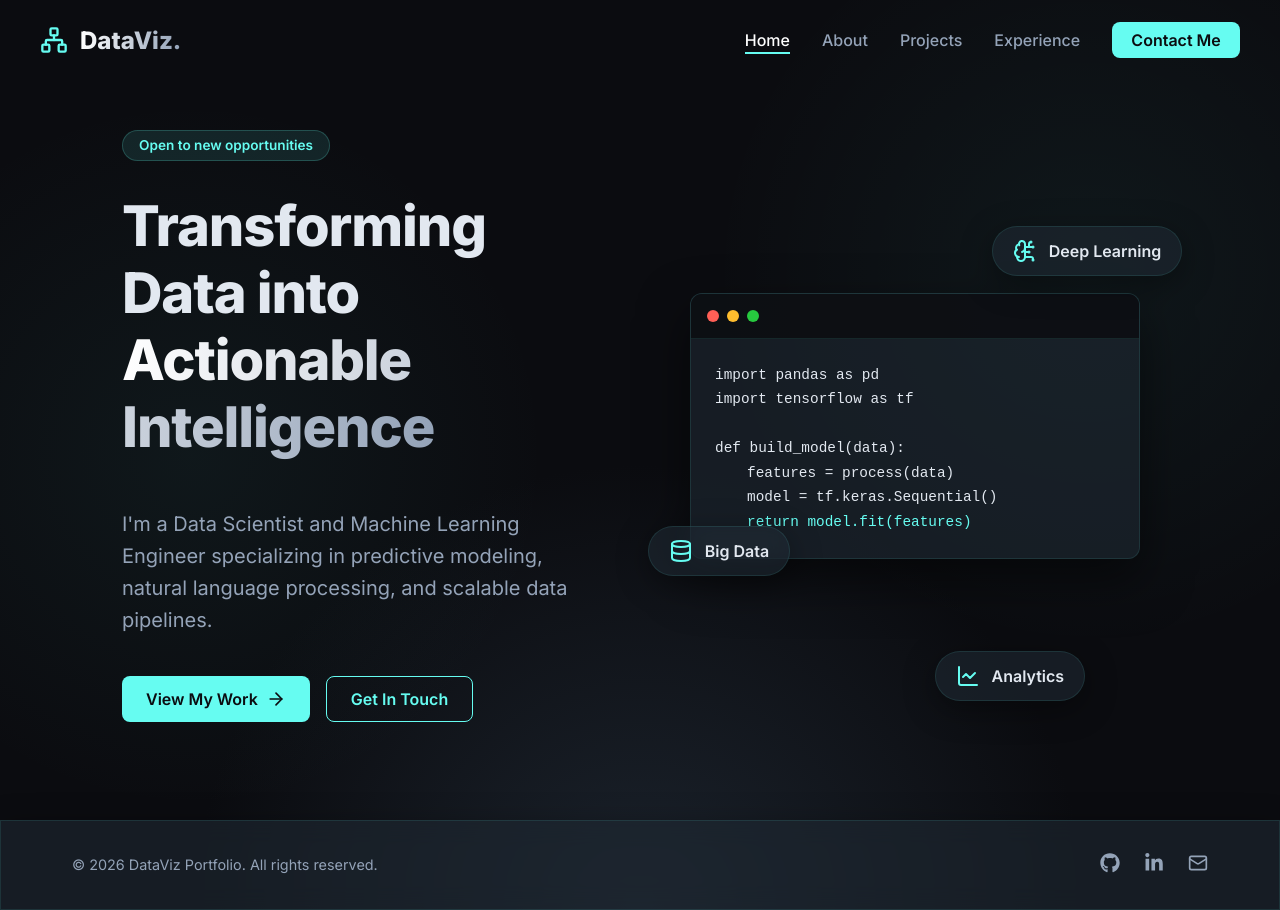
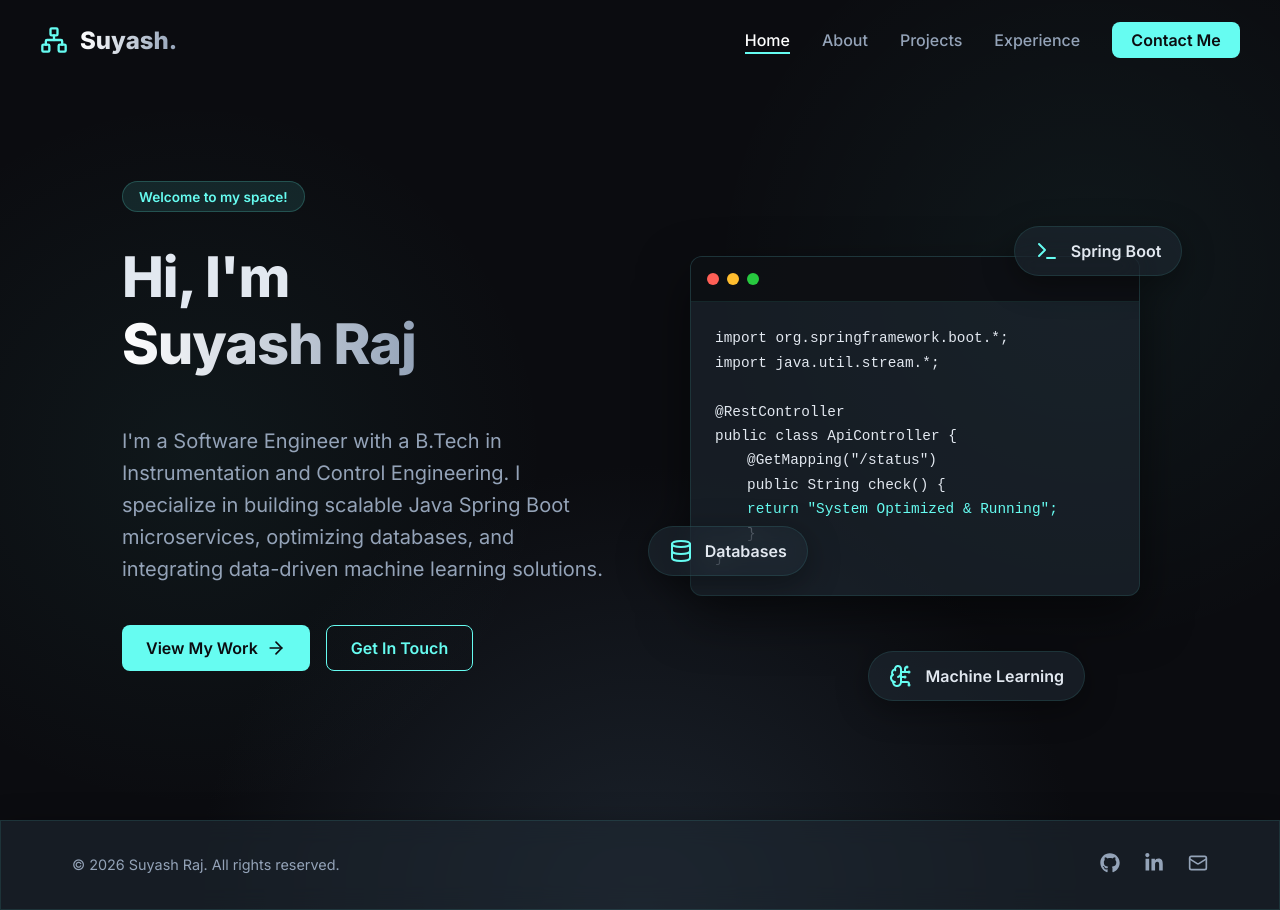
Before and after one commit to Razzsuyash/Portfolios, a React (Vite) app: page / in a window 1280 px wide. Built offline with nearby package versions, Linux system fonts and the light colour scheme.

Commit message:
Update portfolio with real resume data

```diff
--- a/src/components/Footer.jsx
+++ b/src/components/Footer.jsx
@@ -8,12 +8,12 @@ const Footer = () => {
     <footer className="footer glass">
       <div className="footer-content">
         <div className="footer-left">
-          <p>© {new Date().getFullYear()} DataViz Portfolio. All rights reserved.</p>
+          <p>© {new Date().getFullYear()} Suyash Raj. All rights reserved.</p>
         </div>
         <div className="footer-socials">
-          <a href="#" aria-label="GitHub"><FaGithub size={20} /></a>
-          <a href="#" aria-label="LinkedIn"><FaLinkedinIn size={20} /></a>
-          <a href="mailto:contact@example.com" aria-label="Email"><Mail size={20} /></a>
+          <a href="https://github.com/razzsuyash" target="_blank" rel="noopener noreferrer" aria-label="GitHub"><FaGithub size={20} /></a>
+          <a href="https://linkedin.com/in/razzsuyash" target="_blank" rel="noopener noreferrer" aria-label="LinkedIn"><FaLinkedinIn size={20} /></a>
+          <a href="mailto:Suyashraj2000@gmail.com" aria-label="Email"><Mail size={20} /></a>
         </div>
       </div>
     </footer>
--- a/src/components/Navbar.jsx
+++ b/src/components/Navbar.jsx
@@ -20,7 +20,7 @@ const Navbar = () => {
       <div className="navbar-container">
         <NavLink to="/" className="navbar-logo">
           <Network className="logo-icon" size={28} />
-          <span className="logo-text text-gradient">DataViz.</span>
+          <span className="logo-text text-gradient">Suyash.</span>
         </NavLink>
 
         <div className="desktop-menu">
--- a/src/pages/About.jsx
+++ b/src/pages/About.jsx
@@ -1,13 +1,13 @@
 import React from 'react';
-import { Code, Database, BarChart, Server } from 'lucide-react';
+import { Code, Database, Terminal, Server } from 'lucide-react';
 import './About.css';
 
 const About = () => {
   const skills = [
-    { category: 'Machine Learning', items: ['TensorFlow', 'PyTorch', 'Scikit-Learn', 'XGBoost', 'NLP', 'Computer Vision'] },
-    { category: 'Data Analysis', items: ['Pandas', 'NumPy', 'Jupyter', 'Matplotlib', 'Seaborn', 'Statistical Modeling'] },
-    { category: 'Data Engineering', items: ['SQL', 'Spark', 'Airflow', 'Kafka', 'Hadoop', 'AWS/GCP'] },
-    { category: 'Development', items: ['Python', 'R', 'C++', 'Git', 'Docker', 'FastAPI'] }
+    { category: 'Languages', items: ['Java', 'JavaScript', 'SQL', 'HTML5', 'CSS3', 'Python'] },
+    { category: 'Frameworks & Tools', items: ['Spring Boot', 'Hibernate', 'JUnit', 'Maven', 'REST APIs', 'JDBC', 'Servlets', 'JSP'] },
+    { category: 'Databases & Tools', items: ['MySQL', 'PostgreSQL', 'MongoDB', 'Git', 'GitHub', 'Jenkins', 'Docker'] },
+    { category: 'Concepts', items: ['OOP', 'DSA', 'Multithreading', 'Design Patterns', 'MVC Architecture'] }
   ];
 
   return (
@@ -19,20 +19,22 @@ const About = () => {
 
       <div className="about-content">
         <div className="about-bio glass delay-200">
-          <h3>My Journey</h3>
+          <h3>Professional Journey</h3>
           <p>
-            I am a passionate Data Scientist driven by the power of data to solve complex problems and create tangible impact.
-            With a background in computer science and applied mathematics, I specialize in building scalable machine learning models
-            and data pipelines that turn raw data into actionable intelligence.
+            I am a Software Engineer currently working at Tata Consultancy Services, based out of New Delhi.
+            I graduated with a B.Tech. in Instrumentation and Control Engineering from Netaji Subhash University Of Technology (NSUT),
+            where I honed my foundational problem-solving skills and algorithms background.
           </p>
           <p>
-            Over the years, I've worked across various domains including finance, healthcare, and e-commerce, helping organizations
-            optimize operations, forecast trends, and personalize user experiences. I thrive in environments that challenge me
-            to learn continuously and innovate rapidly.
+            My technical expertise leans heavily towards backend engineering. I have hands-on experience building modular
+            components, developing robust Java Spring Boot microservices, and integrating Hibernate ORM for efficient data handling.
+            Whether I'm optimizing database latency for large-scale IoT processing or deploying secure and modular web utilities,
+            I'm driven by continuous improvement and clean architecture.
           </p>
           <p>
-            When I'm not training neural networks or visualizing data, you can find me contributing to open-source data science tools,
-            reading about the latest advancements in AI, or hiking the local trails.
+            During my time at university, I also served as the Strategy Head for the Travelling and Hiking Club, where I led
+            the planning of national trips and was heavily involved in eco-tourism initiatives and community building.
+            I enjoy combining my team-leadership skills with a strong technical foundation to deliver real-world solutions.
           </p>
         </div>
 
@@ -43,7 +45,7 @@ const About = () => {
               <div key={idx} className={`skill-card glass delay-${100 * (idx+2)}`}>
                 <div className="skill-header">
                   {idx === 0 && <Code size={20} className="text-accent" />}
-                  {idx === 1 && <BarChart size={20} className="text-accent" />}
+                  {idx === 1 && <Terminal size={20} className="text-accent" />}
                   {idx === 2 && <Database size={20} className="text-accent" />}
                   {idx === 3 && <Server size={20} className="text-accent" />}
                   <h4>{skillGroup.category}</h4>
--- a/src/pages/Contact.jsx
+++ b/src/pages/Contact.jsx
@@ -1,6 +1,6 @@
 import React, { useState } from 'react';
-import { Mail, MapPin, Send } from 'lucide-react';
-import { FaLinkedinIn, FaGithub, FaTwitter } from 'react-icons/fa';
+import { Mail, MapPin, Send, Phone } from 'lucide-react';
+import { FaLinkedinIn, FaGithub } from 'react-icons/fa';
 import './Contact.css';
 
 const Contact = () => {
@@ -31,8 +31,8 @@ const Contact = () => {
         <div className="contact-info delay-200">
           <h3>Let's collaborate</h3>
           <p>
-            Whether you have a question, a project proposal, or just want to say hi,
-            my inbox is always open. I'll try my best to get back to you!
+            Whether you are looking for a reliable Software Engineer, have a project proposal, or just want to connect,
+            my inbox is always open. I'll get back to you!
           </p>
 
           <div className="contact-details">
@@ -40,7 +40,15 @@ const Contact = () => {
               <div className="icon-wrapper glass"><Mail size={20} className="text-accent" /></div>
               <div>
                 <h4>Email</h4>
-                <span>hello@dataviz.dev</span>
+                <span>Suyashraj2000@gmail.com</span>
+              </div>
+            </div>
+
+            <div className="contact-item">
+               <div className="icon-wrapper glass"><Phone size={20} className="text-accent" /></div>
+               <div>
+                 <h4>Phone</h4>
+                 <span>+91 8588087722</span>
                </div>
             </div>
 
@@ -48,16 +56,15 @@ const Contact = () => {
               <div className="icon-wrapper glass"><MapPin size={20} className="text-accent" /></div>
               <div>
                 <h4>Location</h4>
-                <span>San Francisco, CA (Remote)</span>
+                <span>New Delhi, Delhi, India</span>
               </div>
             </div>
           </div>
 
           <h4 style={{ marginTop: '2rem', marginBottom: '1rem', color: '#fff' }}>Social Profiles</h4>
           <div className="social-links">
-            <a href="#" className="social-icon glass"><FaLinkedinIn size={22} /></a>
-            <a href="#" className="social-icon glass"><FaGithub size={22} /></a>
-            <a href="#" className="social-icon glass"><FaTwitter size={22} /></a>
+            <a href="https://linkedin.com/in/razzsuyash" target="_blank" rel="noopener noreferrer" className="social-icon glass"><FaLinkedinIn size={22} /></a>
+            <a href="https://github.com/razzsuyash" target="_blank" rel="noopener noreferrer" className="social-icon glass"><FaGithub size={22} /></a>
           </div>
         </div>
 
@@ -77,7 +84,7 @@ const Contact = () => {
                    value={formData.name}
                    onChange={(e) => setFormData({...formData, name: e.target.value})}
                    required
-                  placeholder="John Doe"
+                   placeholder="Your Name"
                  />
                </div>
                <div className="form-group">
@@ -88,14 +95,14 @@ const Contact = () => {
                    value={formData.email}
                    onChange={(e) => setFormData({...formData, email: e.target.value})}
                    required
-                  placeholder="john@example.com"
+                   placeholder="you@domain.com"
                  />
                </div>
                <div className="form-group">
                  <label htmlFor="message">Message</label>
                  <textarea
                    id="message"
-                  rows="5"
+                   rows="4"
                    value={formData.message}
                    onChange={(e) => setFormData({...formData, message: e.target.value})}
                    required
--- a/src/pages/Experience.jsx
+++ b/src/pages/Experience.jsx
@@ -5,31 +5,31 @@ import './Experience.css';
 const Experience = () => {
   const experiences = [
     {
-      role: "Senior Data Scientist",
-      company: "TechNova Analytics",
-      period: "2021 - Present",
-      description: "Leading a team of 4 data scientists to develop and deploy machine learning models for predictive maintenance, resulting in a 20% reduction in equipment downtime. Architected a real-time data streaming pipeline using Kafka and Spark.",
+      role: "Software Engineer",
+      company: "Tata Consultancy Services",
+      period: "Feb 2025 - Present",
+      description: "Developed and maintained Java Spring Boot microservices supporting large-scale IoT data processing. Implemented RESTful APIs for device monitoring, improving response efficiency by 70%. Integrated Hibernate ORM, reducing query latency by 25%. Built modular back-end components using JDBC, Servlets, and JSP, deployed on Apache Tomcat. Utilized JUnit, Mockito, and Jenkins pipelines for CI/CD.",
       type: "work"
     },
     {
-      role: "Machine Learning Engineer",
-      company: "Globex Corporation",
-      period: "2018 - 2021",
-      description: "Designed recommendation systems for an e-commerce platform serving 2M+ active users. Improved click-through rates by 15% using collaborative filtering and deep learning algorithms.",
+      role: "Software Development Intern",
+      company: "Courpedia",
+      period: "Jan 2024 - Mar 2024",
+      description: "Developed web utilities using Java, Servlets, JSP, and MySQL to improve performance and usability. Created a QR code generator adopted by 1,000+ users alongside secure data APIs. Enhanced data workflows with optimized SQL scripts, reducing ETL runtime by 40%.",
       type: "work"
     },
     {
-      role: "Data Analyst",
-      company: "Stark Industries",
-      period: "2016 - 2018",
-      description: "Developed automated dashboards and reports using Tableau and SQL. Conducted A/B testing for marketing campaigns, increasing conversion rates by 8%.",
+      role: "Strategy Head - Travelling and Hiking Club",
+      company: "NSUT",
+      period: "Jan 2022 - Dec 2023",
+      description: "Led planning and execution of national trips for 300+ students; boosted membership by 40%. Spearheaded eco-tourism and community initiatives. Managed partnerships with vendors and organized seminars and safety training.",
       type: "work"
     },
     {
-      role: "M.S. Computer Science",
-      company: "University of Technology",
-      period: "2014 - 2016",
-      description: "Specialization in Artificial Intelligence and Machine Learning. Thesis on 'Optimizing Neural Networks for Edge Devices'.",
+      role: "B.Tech. in Instrumentation and Control Engineering",
+      company: "Netaji Subhash University Of Technology (NSUT)",
+      period: "Sept 2020 - May 2024",
+      description: "New Delhi, Delhi",
       type: "education"
     }
   ];
--- a/src/pages/Home.jsx
+++ b/src/pages/Home.jsx
@@ -1,6 +1,6 @@
 import React from 'react';
 import { NavLink } from 'react-router-dom';
-import { ArrowRight, Database, BrainCircuit, LineChart } from 'lucide-react';
+import { ArrowRight, Database, BrainCircuit, Terminal } from 'lucide-react';
 import './Home.css';
 
 const Home = () => {
@@ -8,14 +8,15 @@ const Home = () => {
     <div className="page-container container">
       <section className="hero-section">
         <div className="hero-content animate-fade-in">
-          <div className="hero-badge delay-100">Open to new opportunities</div>
+          <div className="hero-badge delay-100">Welcome to my space!</div>
           <h1 className="delay-200">
-            Transforming Data into <br />
-            <span className="text-gradient">Actionable Intelligence</span>
+            Hi, I'm <br />
+            <span className="text-gradient">Suyash Raj</span>
           </h1>
           <p className="hero-subtitle delay-300">
-            I'm a Data Scientist and Machine Learning Engineer specializing in predictive modeling,
-            natural language processing, and scalable data pipelines.
+            I'm a Software Engineer with a B.Tech in Instrumentation and Control Engineering.
+            I specialize in building scalable Java Spring Boot microservices, optimizing databases,
+            and integrating data-driven machine learning solutions.
           </p>
           <div className="hero-cta delay-300">
             <NavLink to="/projects" className="button-primary">
@@ -35,29 +36,32 @@ const Home = () => {
               <span className="dot green"></span>
             </div>
             <div className="card-body">
-              <div className="code-line">import pandas as pd</div>
-              <div className="code-line">import tensorflow as tf</div>
+              <div className="code-line">import org.springframework.boot.*;</div>
+              <div className="code-line">import java.util.stream.*;</div>
               <div className="code-line empty"></div>
-              <div className="code-line">def build_model(data):</div>
-              <div className="code-line indent">features = process(data)</div>
-              <div className="code-line indent">model = tf.keras.Sequential()</div>
-              <div className="code-line indent accent">return model.fit(features)</div>
+              <div className="code-line">@RestController</div>
+              <div className="code-line">public class ApiController {'{'}</div>
+              <div className="code-line indent">@GetMapping("/status")</div>
+              <div className="code-line indent">public String check() {'{'}</div>
+              <div className="code-line indent accent">    return "System Optimized & Running";</div>
+              <div className="code-line indent">{'}'}</div>
+              <div className="code-line">{'}'}</div>
             </div>
           </div>
 
           <div className="floating-badge badge-1 glass">
-            <BrainCircuit size={24} className="text-accent" />
-            <span>Deep Learning</span>
+            <Terminal size={24} className="text-accent" />
+            <span>Spring Boot</span>
           </div>
 
           <div className="floating-badge badge-2 glass">
             <Database size={24} className="text-accent" />
-            <span>Big Data</span>
+            <span>Databases</span>
           </div>
 
           <div className="floating-badge badge-3 glass">
-            <LineChart size={24} className="text-accent" />
-            <span>Analytics</span>
+            <BrainCircuit size={24} className="text-accent" />
+            <span>Machine Learning</span>
           </div>
         </div>
       </section>
--- a/src/pages/Projects.jsx
+++ b/src/pages/Projects.jsx
@@ -5,35 +5,18 @@ import './Projects.css';
 const Projects = () => {
   const projectsData = [
     {
-      title: "Customer Churn Predictor",
-      description: "An end-to-end ML pipeline predicting customer churn using XGBoost. Includes an interactive Streamlit dashboard for real-time risk assessment.",
-      tags: ["Python", "XGBoost", "Streamlit", "AWS S3"],
-      githubLink: "https://github.com",
-      liveLink: "https://example.com",
-      image: "", // Leave empty for placeholder
+      title: "Smart Inventory Management System",
+      description: "Developed a Spring Boot-based inventory system with CRUD APIs and JWT-secured authentication. Implemented ORM via Hibernate to handle 10K+ records efficiently. Deployed application using Apache Tomcat and maintained a modular MVC design.",
+      tags: ["Java", "Spring Boot", "Hibernate", "MySQL"],
+      githubLink: "https://github.com/razzsuyash",
       delay: 100
     },
     {
-      title: "NLP Sentiment Analyzer",
-      description: "A deep learning model utilizing BERT to analyze sentiment from social media streams regarding major tech stocks in real-time.",
-      tags: ["PyTorch", "HuggingFace transformers", "Kafka", "PostgreSQL"],
-      githubLink: "https://github.com",
+      title: "Machine Learning Movie Recommender",
+      description: "Built a content recommendation engine analyzing 5,000+ movies with 95% accuracy. Applied NLP using CountVectorizer and PorterStemmer for efficient tag generation. Optimized the similarity matrix using cosine similarity and deployed with AWS Lambda.",
+      tags: ["Python", "Sklearn"],
+      githubLink: "https://github.com/razzsuyash",
       delay: 200
-    },
-    {
-      title: "Retail Demand Forecaster",
-      description: "Time-series forecasting model using Facebook Prophet and LSTM networks to predict weekly sales across 500+ retail locations.",
-      tags: ["Python", "Prophet", "TensorFlow", "Pandas"],
-      liveLink: "https://example.com",
-      delay: 300
-    },
-    {
-      title: "Medical Image Segmenter",
-      description: "A U-Net architecture computer vision model designed to segment MRI scans and identify potential anomalies with 98% accuracy.",
-      tags: ["TensorFlow", "Keras", "OpenCV", "Flask"],
-      githubLink: "https://github.com",
-      liveLink: "https://example.com",
-      delay: 400
     }
   ];
 
@@ -45,7 +28,7 @@ const Projects = () => {
       </div>
 
       <p className="projects-subtitle delay-200">
-        A selection of my best work in machine learning, data engineering, and predictive analytics.
+        A selection of my best work in backend API development, full-stack architecture, and machine learning.
       </p>
 
       <div className="projects-grid">
```
Lines whose indentation alone changed are shown as unchanged.
